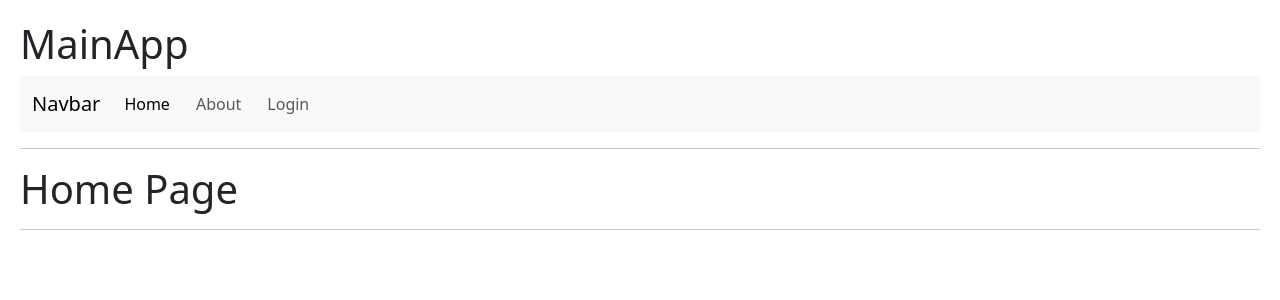
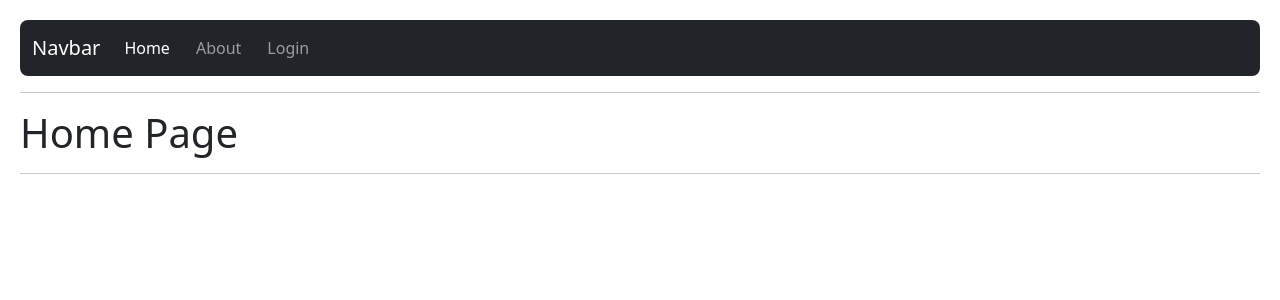
Before and after one commit to isaacPozos/react-learn, a React (Vite) app in the folder react/: page / in a window 1280 px wide. Shown: the top 300 px of the page. Built offline with nearby package versions, Linux system fonts and the light colour scheme.

Commit message:
Seguimiento al curso

```diff
--- a/react/src/09-useContext/MainApp.jsx
+++ b/react/src/09-useContext/MainApp.jsx
@@ -6,7 +6,6 @@ import { UserProvider } from "./context/UserProvider"
 export const MainApp = () => {
   return (
     <UserProvider>
-        <h1>MainApp</h1>
         <Navbar />
         <hr />
         <Outlet />
--- a/react/src/09-useContext/Navbar.jsx
+++ b/react/src/09-useContext/Navbar.jsx
@@ -4,15 +4,15 @@ import { Link, NavLink } from 'react-router-dom'
 export const Navbar = () => {
   return (
     <>
-        <nav className="navbar navbar-expand-lg bg-body-tertiary">
+        <nav className="navbar navbar-expand-lg navbar-dark bg-dark rounded-3">
             <div className="container-fluid">
                 <Link className="navbar-brand" to="/">Navbar</Link>
 
-                <div className="collapse navbar-collapse" id="navbarNavAltMarkup">
+                <div className="col" id="navbarNavAltMarkup">
                 <div className="navbar-nav">
-                    <NavLink className='nav-link' to="/">Home</NavLink>
-                    <NavLink className='nav-link' to="/about">About</NavLink>
-                    <NavLink className='nav-link' to="/login">Login</NavLink>
+                    <NavLink className={ ({isActive}) => `nav-link ${isActive? 'active': ''}`} to="/">Home</NavLink>
+                    <NavLink className={ ({isActive}) => `nav-link ${isActive? 'active': ''}`} to="/about">About</NavLink>
+                    <NavLink className={ ({isActive}) => `nav-link ${isActive? 'active': ''}`} to="/login">Login</NavLink>
                 </div>
                 </div>
             </div>
--- a/react/src/09-useContext/context/UserProvider.jsx
+++ b/react/src/09-useContext/context/UserProvider.jsx
@@ -6,6 +6,8 @@ import { UserContext } from './UserContext';
 export const UserProvider = ({children}) => {
     const [user, setUser] = useState();
   return (
-    <UserContext.Provider value={{setUser, user}}>{children}</UserContext.Provider>
+    <UserContext.Provider value={{setUser, user}}>
+      {children}
+    </UserContext.Provider>
   )
 }
```
